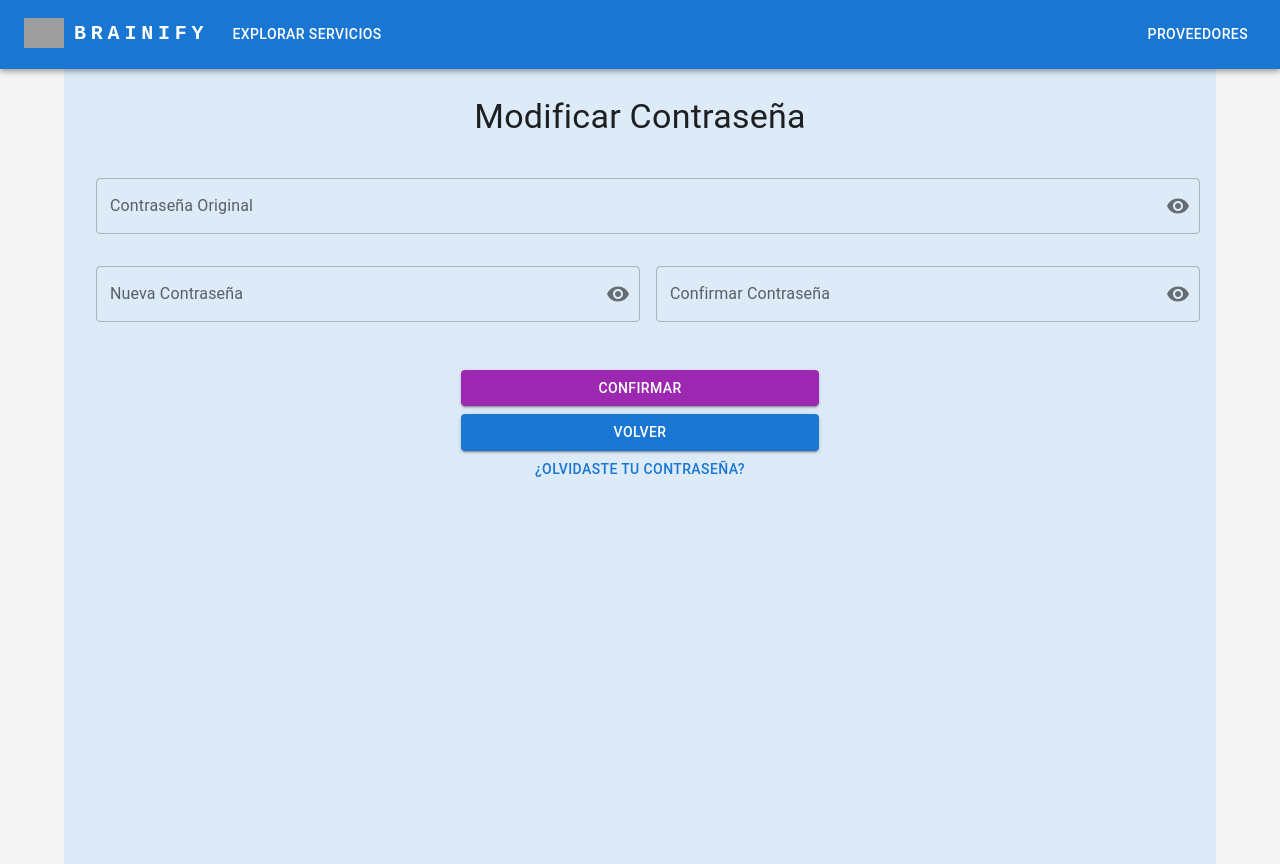
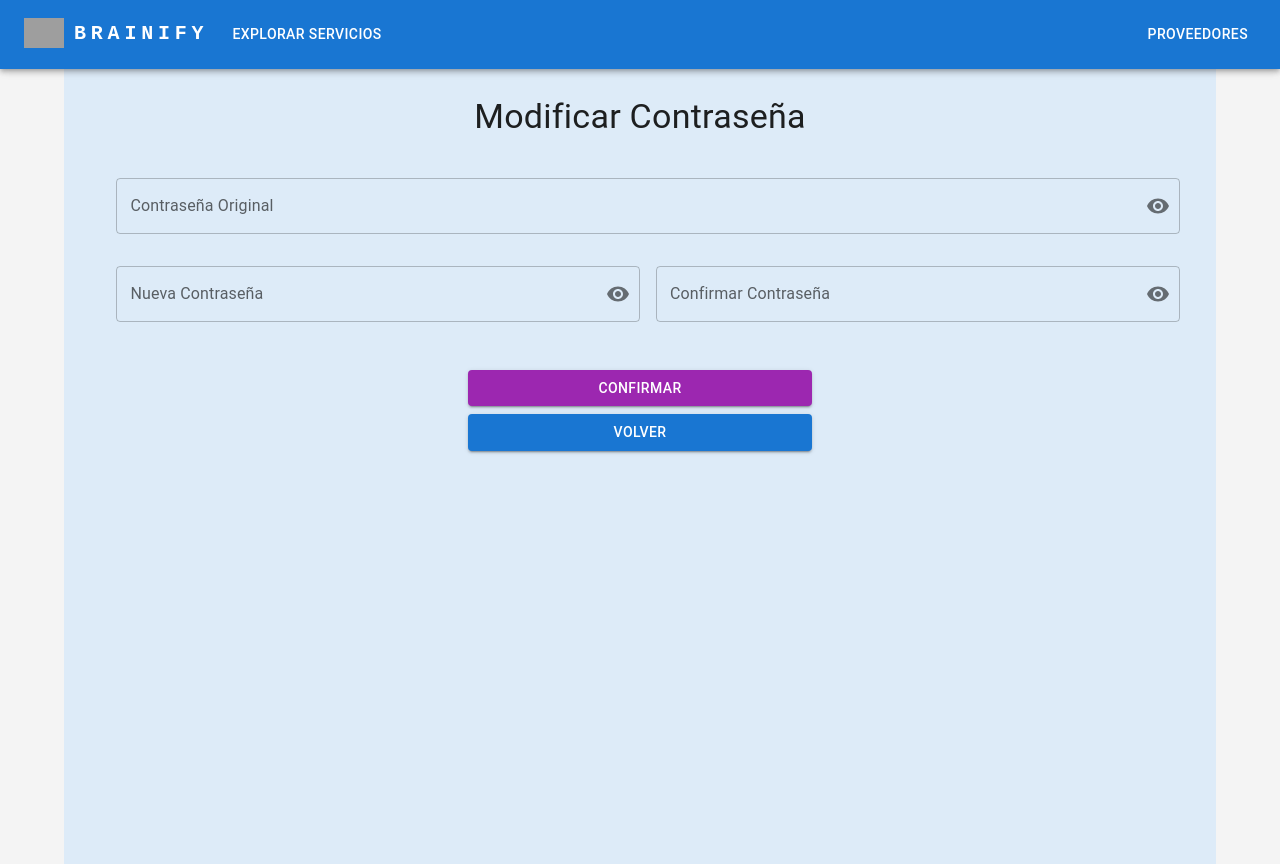
Before and after one commit to fedeferreyra98/brainify, a React (Create React App) app in the folder frontend/: page /change-password in a window 1280 px wide. Built offline with nearby package versions, Linux system fonts and the light colour scheme; grey boxes are pictures that could not be loaded.

Commit message:
agregue notificaciones a cambiar contraseña

```diff
--- a/frontend/src/pages/ChangePassword/index.jsx
+++ b/frontend/src/pages/ChangePassword/index.jsx
@@ -1,17 +1,12 @@
 import React, { useState } from 'react';
-import { Button, Typography, Container, Box, Link, Grid } from '@mui/material';
+import { Button, Typography, Container, Box, Grid } from '@mui/material';
 import { makeStyles } from '@mui/styles';
 import { useNavigate } from 'react-router-dom';
 import { apiChangePassword } from '../../api/apiService';
 import SimplePasswordField from '../../components/form/SimplePasswordField';
 import ControlledPasswordField from '../../components/form/ControlledPasswordField';
 import NotificationRed from '../../components/ui/NotificationRed';
-import NotificationGreen from '../../components/ui/NotificationGreen';
-import {
-  ROUTE_PROVIDER_PROFILE,
-  ROUTE_LOGIN,
-  ROUTE_FORGOT_PASSWORD,
-} from '../../routes/routePaths';
+import { ROUTE_PROVIDER_PROFILE } from '../../routes/routePaths';
 
 const useStyles = makeStyles((theme) => ({
   root: {
@@ -42,8 +37,6 @@ function ChangePasswordPage() {
 
   const [notificationRedOpen, setNotificationRedOpen] = useState(false);
   const [notificationRedMessage, setNotificationRedMessage] = useState('');
-  const [notificationGreenOpen, setNotificationGreenOpen] = useState(false);
-  const [notificationGreenMessage, setNotificationGreenMessage] = useState('');
 
   const handleSubmit = async (event) => {
     event.preventDefault();
@@ -61,10 +54,8 @@ function ChangePasswordPage() {
       navigate(ROUTE_PROVIDER_PROFILE);
     } catch (error) {
       setNotificationRedMessage('Error al cambiar la contraseña', 'error');
+      setNotificationRedOpen(true);
     }
-    // Aquí puedes agregar la lógica para restablecer la contraseña en la base de datos.
-    setNotificationGreenMessage('Contraseña modificada con exito!');
-    setNotificationGreenOpen(true);
   };
 
   return (
@@ -118,19 +109,9 @@ function ChangePasswordPage() {
                 variant="contained"
                 type="submit"
                 fullWidth
-                onClick={() => navigate(ROUTE_LOGIN)}
+                onClick={() => navigate(ROUTE_PROVIDER_PROFILE)}
               >
                 Volver
-              </Button>
-            </Grid>
-            <Grid item xs={12}>
-              <Button
-                color="primary"
-                fullWidth
-                component={Link}
-                to={ROUTE_FORGOT_PASSWORD}
-              >
-                ¿Olvidaste tu contraseña?
               </Button>
             </Grid>
           </Grid>
@@ -141,11 +122,6 @@ function ChangePasswordPage() {
         message={notificationRedMessage}
         onClose={() => setNotificationRedOpen(false)}
       />
-      <NotificationGreen
-        open={notificationGreenOpen}
-        message={notificationGreenMessage}
-        onClose={() => setNotificationGreenOpen(false)}
-      />
     </Container>
   );
 }
```
